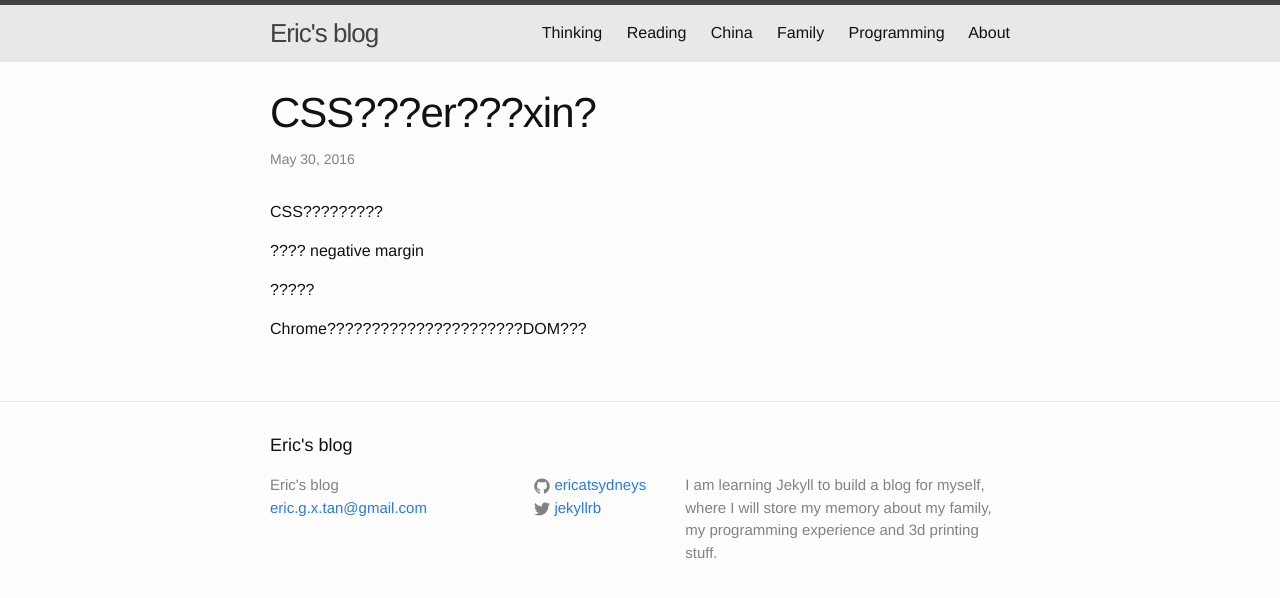
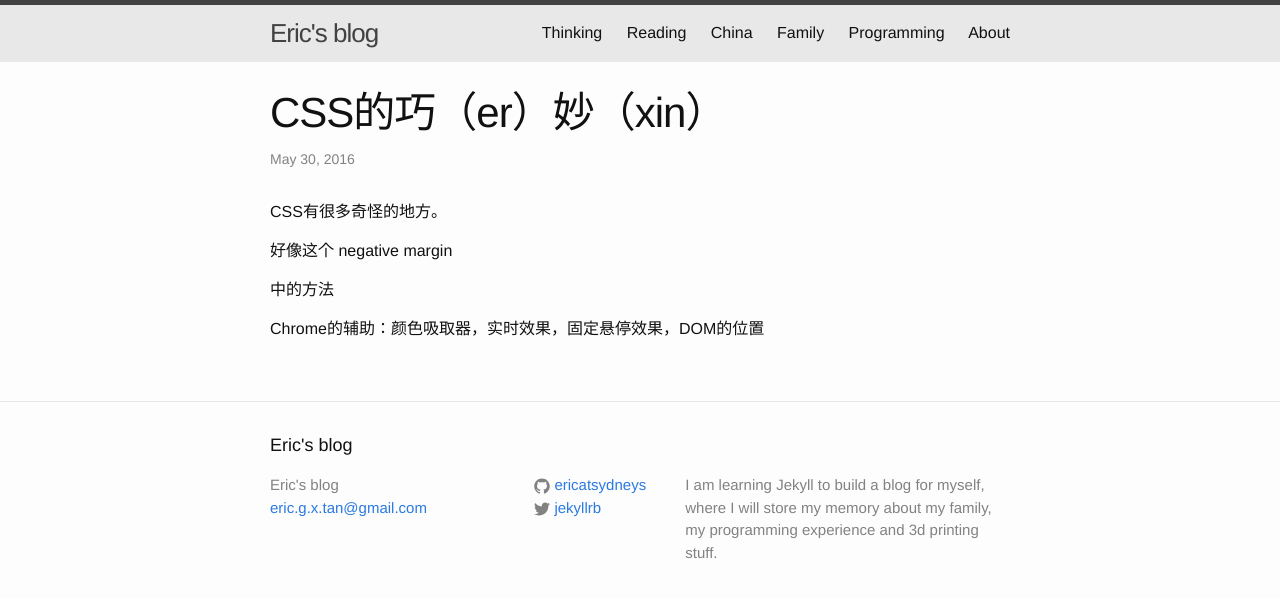
Before and after one commit to ericatsydney/ericatsydney.github.io, a Jekyll site: the page built from _posts/2016-05-30-understanding-css.markdown, in a window 1280 px wide. Shown: the top 598 px of the page. Built offline with Jekyll 4.4.1, drawn with Linux system fonts in a browser that asks for light colours.

Commit message:
Fix utf problem.

```diff
--- a/_posts/2016-05-30-chrome-devel-tool.markdown
+++ b/_posts/2016-05-30-chrome-devel-tool.markdown
@@ -1,6 +1,6 @@
 ---
 layout: post
-title:  "自嘲"
+title:  "Chrome开发工具"
 date:   2016-05-30 6:05:52 +1000
 categories: Thinking
 ---
--- /dev/null
+++ b/_posts/2016-05-30-understanding-css.markdown
@@ -0,0 +1,14 @@
+---
+layout: post
+title:  "CSS的巧（er）妙（xin）"
+date:   2016-05-31 6:05:52 +1000
+categories: Programming
+---
+
+CSS有很多奇怪的地方。
+
+好像这个 negative margin
+
+中的方法
+
+Chrome的辅助：颜色吸取器，实时效果，固定悬停效果，DOM的位置
--- a/_posts/2016-05-31-understanding-css.markdown
+++ /dev/null
@@ -1,14 +0,0 @@
----
-layout: post
-title:  "CSS???er???xin?"
-date:   2016-05-31 6:05:52 +1000
-categories: Programming
----
-
-CSS?????????
-
-???? negative margin
-
-?????
-
-Chrome??????????????????????DOM???
```
